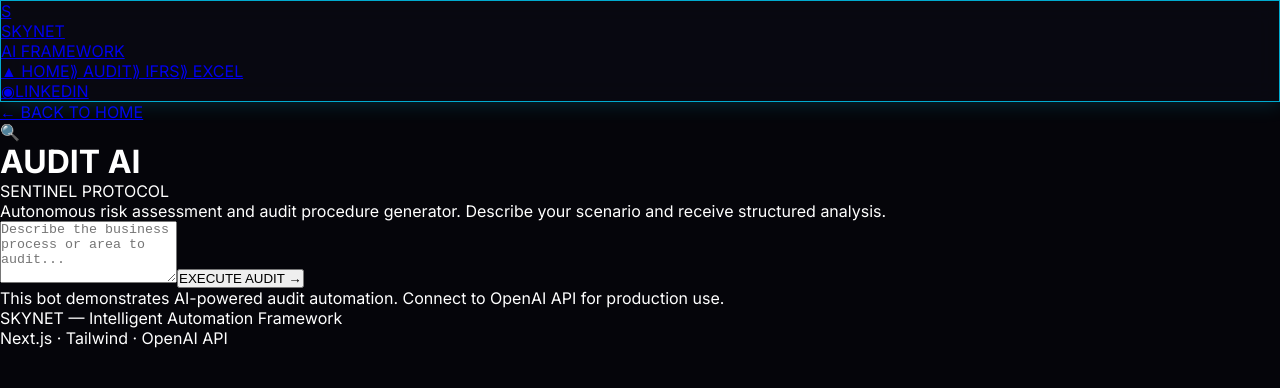
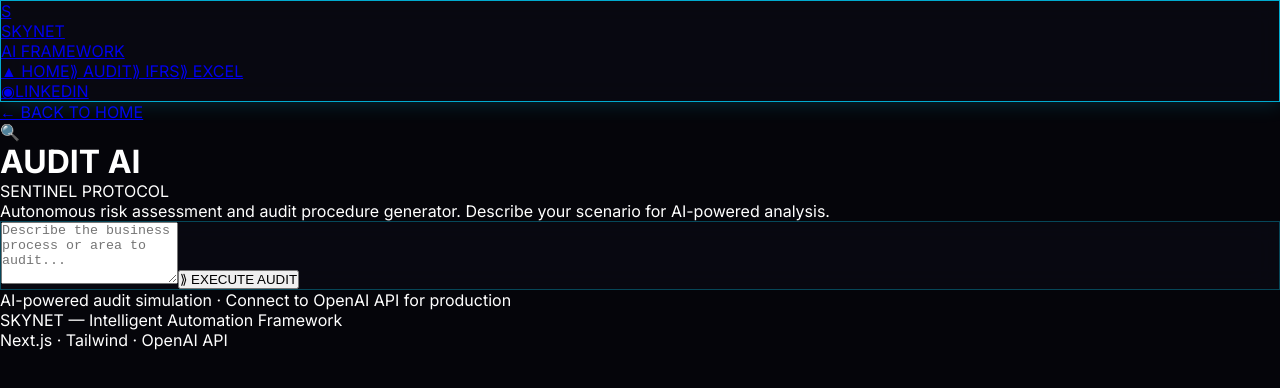
Before and after one commit to marinofecal/skynet-final, a Next.js app: page /tools/audit in a window 1280 px wide. Shown: the top 388 px of the page. Built offline with nearby package versions, Linux system fonts and the light colour scheme.

Commit message:
Update page.jsx

```diff
--- a/app/tools/audit/page.jsx
+++ b/app/tools/audit/page.jsx
@@ -15,9 +15,25 @@ export default function AuditBot() {
         setLoading(true);
         setResponse("");
 
-        // Simulación de respuesta (conectarás tu API después)
+        // Simulación de respuesta AI
         setTimeout(() => {
-            setResponse(`[AUDIT BOT RESPONSE]\nAnalyzing: "${input}"\nRisk Level: MODERATE\nSuggested Controls:\n- Implement automated monitoring\n- Quarterly review required\n- Documentation needed for compliance`);
+            setResponse(`
+╔══════════════════════════════════════╗
+║  AUDIT ANALYSIS REPORT               ║
+╠══════════════════════════════════════╣
+║  Scenario: ${input.slice(0, 40)}...
+║  Risk Level: MODERATE
+║  Priority: HIGH
+║
+║  RECOMMENDED CONTROLS:
+║  • Implement automated monitoring
+║  • Quarterly review required
+║  • Documentation for compliance
+║  • Segregation of duties review
+║
+║  STATUS: COMPLETE
+╚══════════════════════════════════════╝
+            `);
             setLoading(false);
         }, 1500);
     };
@@ -27,11 +43,11 @@ export default function AuditBot() {
             <div className="max-w-5xl mx-auto">
                 {/* Header */}
                 <div className="mb-8">
-                    <Link href="/" className="text-cyan-400 hover:text-cyan-300 transition text-sm font-mono">
+                    <Link href="/" className="text-cyan-400 hover:text-cyan-300 transition text-sm font-mono inline-flex items-center gap-1">
                         ← BACK TO HOME
                     </Link>
                     <div className="flex items-center gap-4 mt-4">
-                        <div className="text-5xl">🔍</div>
+                        <div className="text-6xl">🔍</div>
                         <div>
                             <h1 className="text-4xl font-bold">AUDIT AI</h1>
                             <p className="text-cyan-400 font-mono text-sm">SENTINEL PROTOCOL</p>
@@ -39,18 +55,18 @@ export default function AuditBot() {
                     </div>
                     <p className="text-gray-400 mt-4 max-w-2xl">
                         Autonomous risk assessment and audit procedure generator.
-                        Describe your scenario and receive structured analysis.
+                        Describe your scenario for AI-powered analysis.
                     </p>
                 </div>
 
                 {/* Chat Interface */}
-                <div className="glass-card rounded-2xl p-6 mb-6">
+                <div className="glass-cyber rounded-2xl p-6 mb-6">
                     <form onSubmit={handleSubmit}>
                         <textarea
                             value={input}
                             onChange={(e) => setInput(e.target.value)}
                             placeholder="Describe the business process or area to audit..."
-                            className="w-full p-4 rounded-xl bg-gray-900/50 border border-gray-700 text-white placeholder-gray-500 focus:outline-none focus:border-cyan-500 transition resize-none"
+                            className="w-full p-4 rounded-xl bg-gray-900/50 border border-gray-700 text-white placeholder-gray-500 focus:outline-none focus:border-cyan-500 transition resize-none font-mono text-sm"
                             rows={4}
                         />
                         <button
@@ -58,25 +74,24 @@ export default function AuditBot() {
                             disabled={loading}
                             className="mt-4 px-6 py-2 bg-gradient-to-r from-cyan-600 to-blue-600 rounded-lg font-semibold hover:shadow-[0_0_20px_rgba(0,212,255,0.3)] transition disabled:opacity-50"
                         >
-                            {loading ? "PROCESSING..." : "EXECUTE AUDIT →"}
+                            {loading ? "PROCESSING..." : "⟫ EXECUTE AUDIT"}
                         </button>
                     </form>
                 </div>
 
                 {/* Response */}
                 {response && (
-                    <div className="glass-card rounded-2xl p-6 animate-fadeIn">
-                        <h3 className="text-cyan-400 font-mono text-sm mb-3">⟫ AUDIT REPORT</h3>
-                        <pre className="text-gray-300 whitespace-pre-wrap font-mono text-sm">
+                    <div className="glass-cyber rounded-2xl p-6 animate-fadeIn">
+                        <pre className="text-cyan-400 whitespace-pre-wrap font-mono text-xs leading-relaxed">
                             {response}
                         </pre>
                     </div>
                 )}
 
                 {/* Info */}
-                <div className="mt-8 p-4 rounded-xl bg-cyan-500/5 border border-cyan-500/20">
-                    <p className="text-xs text-gray-500 text-center">
-                        This bot demonstrates AI-powered audit automation. Connect to OpenAI API for production use.
+                <div className="mt-8 p-4 rounded-xl bg-cyan-500/5 border border-cyan-500/20 text-center">
+                    <p className="text-xs text-gray-500 font-mono">
+                        AI-powered audit simulation · Connect to OpenAI API for production
                     </p>
                 </div>
             </div>
```
